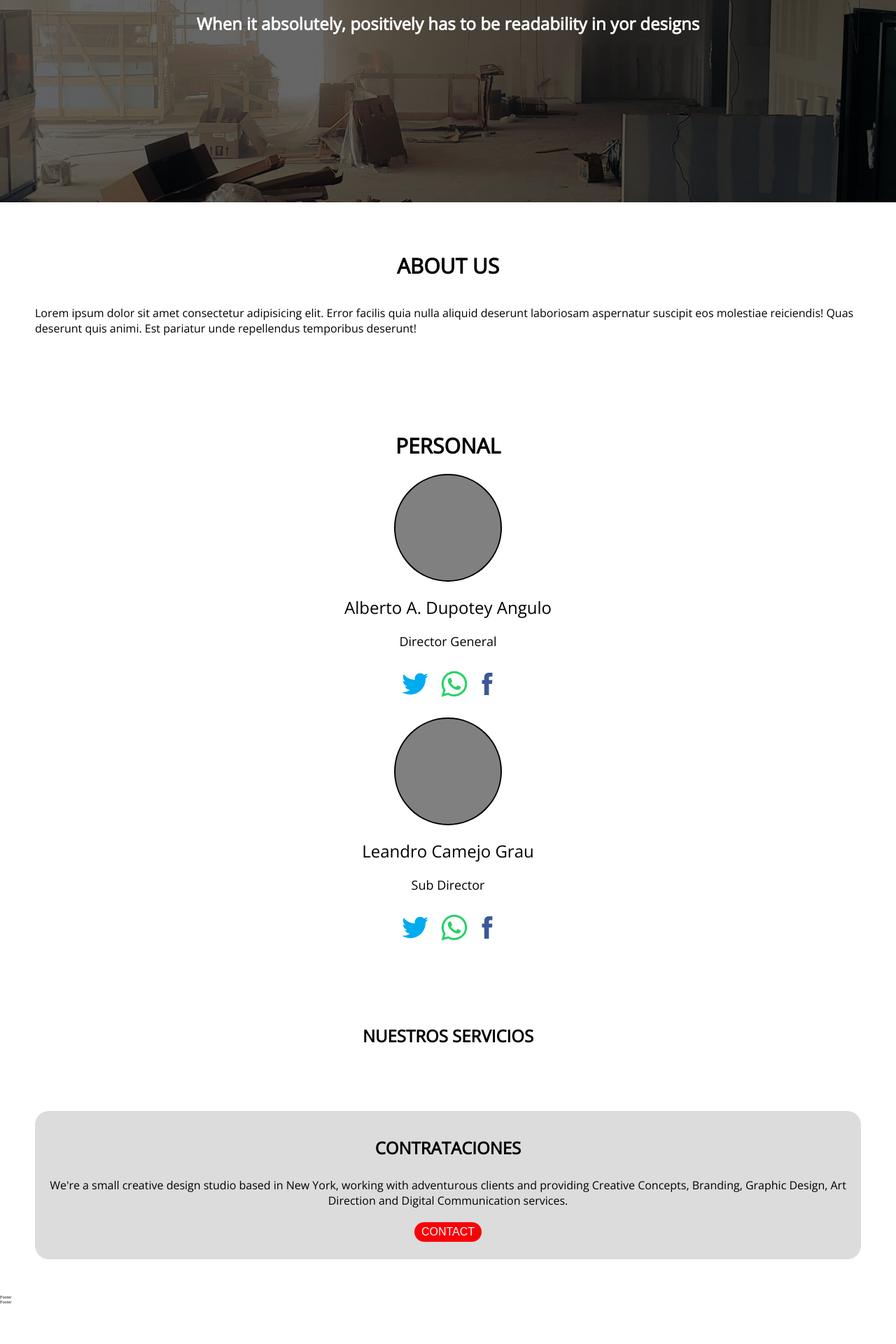
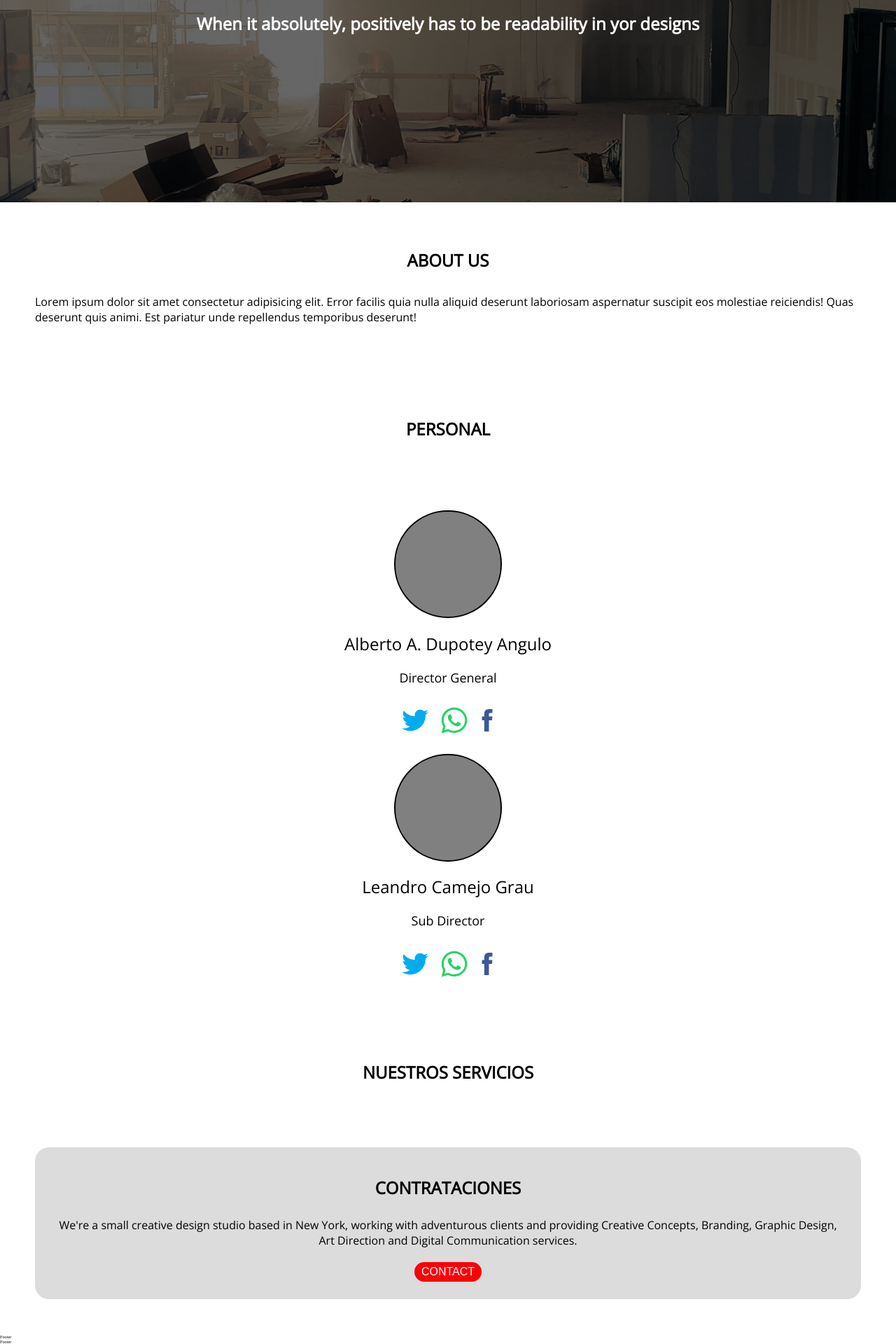
Before and after one commit to EndYou01/Coreman, a React (Vite) app in the folder coremant-vite/: page / in a window 1280 px wide. Shown: the part 511-2431 px from the top of the page at 70% size. Before the commit the page ends 2374 px from the top, so only its background shows below. Built offline with nearby package versions, Linux system fonts and the light colour scheme.

Commit message:
fix style errors in tittles

```diff
--- a/coremant-vite/src/styles/components/aboutUs.scss
+++ b/coremant-vite/src/styles/components/aboutUs.scss
@@ -4,8 +4,9 @@
   flex-direction: column;
   align-items: center;
   h1 {
-    font-size: $FontSize_XL;
+    font-size: $FontSize_L;
     font-family: OpenSans-Regular;
+    font-weight: 700;
   }
   p {
     font-size: $FontSize_S;
--- a/coremant-vite/src/styles/components/contrataciones.scss
+++ b/coremant-vite/src/styles/components/contrataciones.scss
@@ -1,7 +1,7 @@
 .contrataciones-container{
   display: flex;
   margin: 5rem;
-  padding: 2rem;
+  padding: 2.5rem;
   padding-bottom: 2.5rem;
   flex-direction: column;
   align-items: center;
@@ -10,6 +10,7 @@
   h1 {
     font-size: $FontSize_L;
     font-family: OpenSans-Regular;
+    font-weight: 700;
   }
   p {
     text-align: center;
--- a/coremant-vite/src/styles/components/nuestrosServicios.scss
+++ b/coremant-vite/src/styles/components/nuestrosServicios.scss
@@ -7,6 +7,7 @@
   h1 {
     font-size: $FontSize_L;
     font-family: OpenSans-Regular;
+    font-weight: 700;
   }
   p {
     font-size: $FontSize_S;
--- a/coremant-vite/src/styles/components/personal.scss
+++ b/coremant-vite/src/styles/components/personal.scss
@@ -5,8 +5,10 @@
     flex-direction: column;
     align-items: center;
     h1 {
-      font-size: $FontSize_XL;
+      font-size: $FontSize_L;
       font-family: OpenSans-Regular;
+      font-weight: 700;
+      margin-bottom: 10rem;
     }
     p {
       font-size: $FontSize_S;
```
